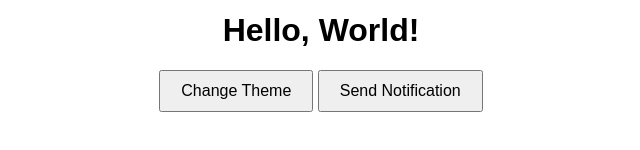
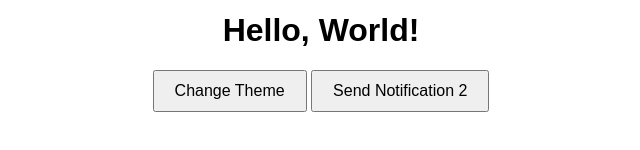
Before and after one commit to ShihanRishad/test123test, a plain HTML site: page index.html in a window 1280 px wide. Shown: the part 244-394 px from the top of the page, without its empty margins (319-959 px from the left). Drawn offline with Linux system fonts and the light colour scheme.

Commit message:
Update index.html

```diff
--- a/index.html
+++ b/index.html
@@ -10,7 +10,7 @@
 <body>
   <h1>Hello, World!</h1>
   <button id="changeThemeButton">Change Theme</button>
-  <button id="notifyButton">Send Notification</button>
+  <button id="notifyButton">Send Notification 2</button>
   <script src="app.js"></script>
 </body>
 </html>
```
